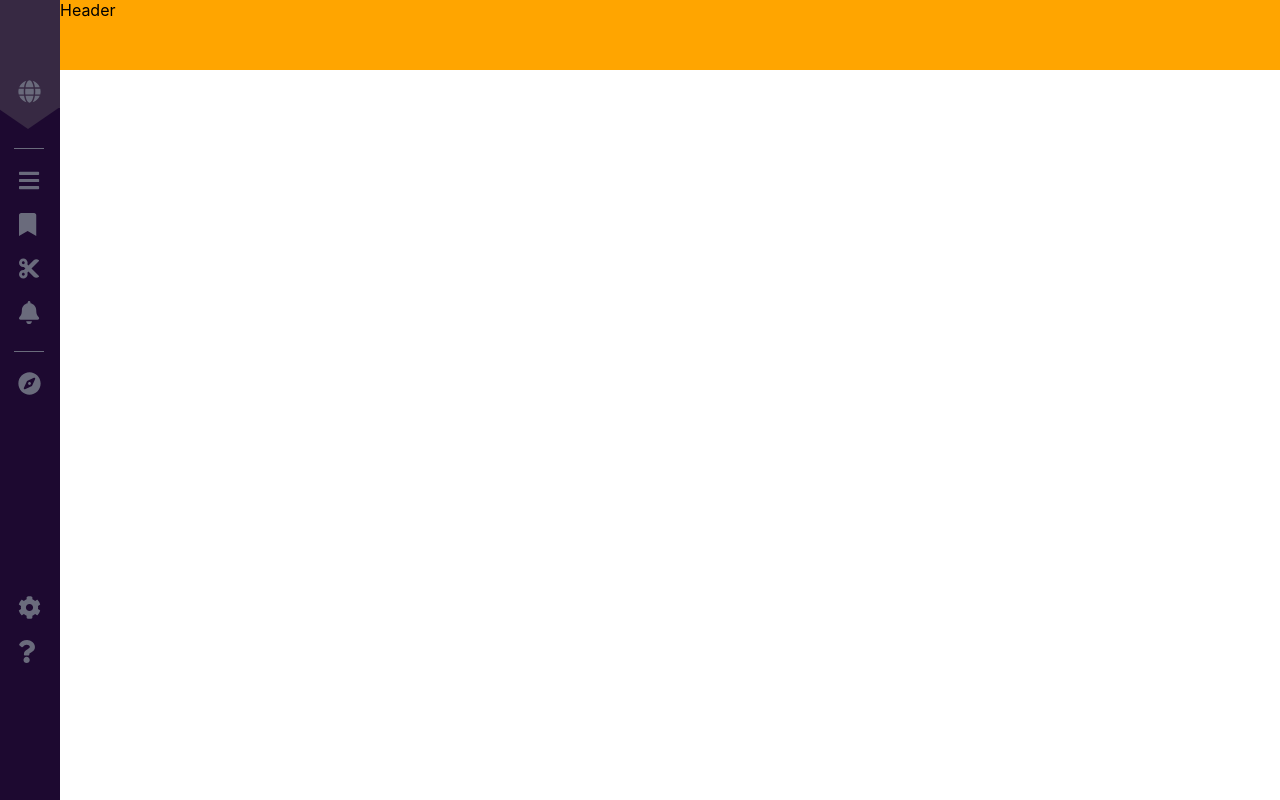
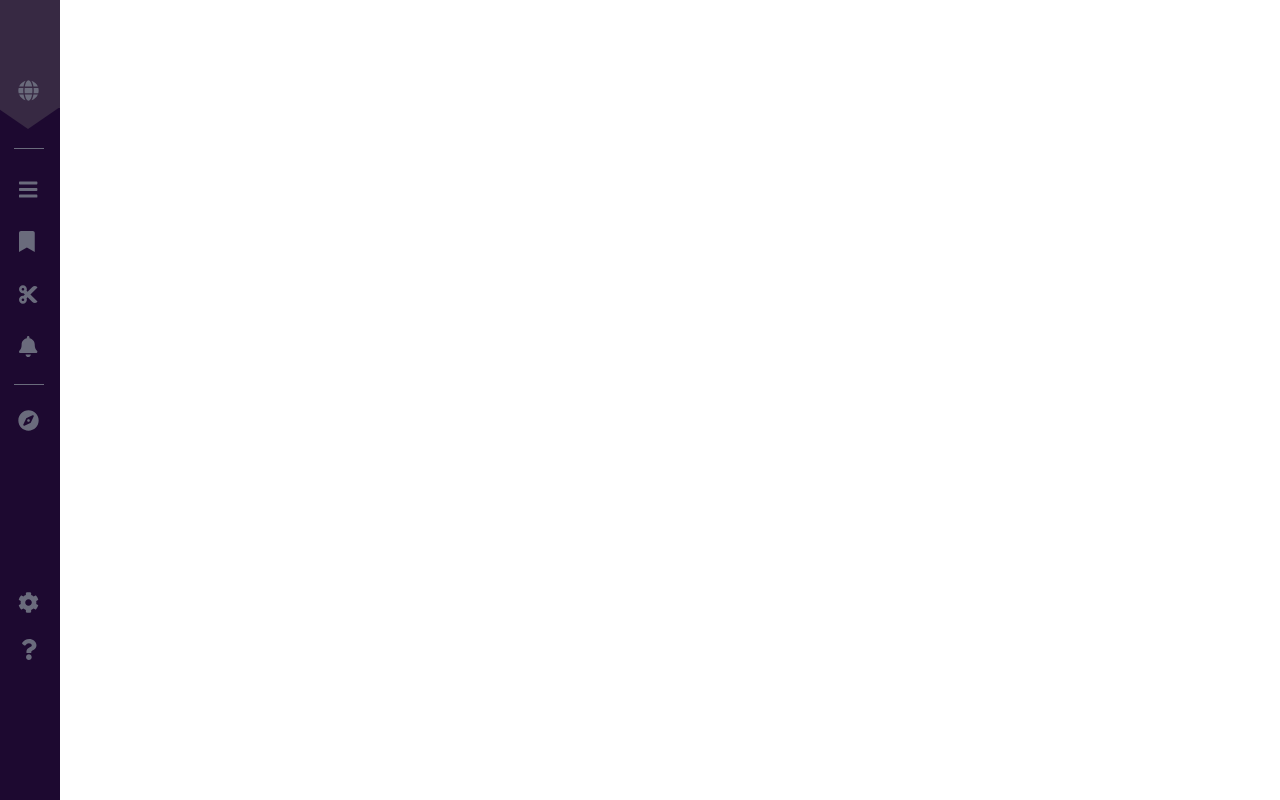
Before and after one commit to Liza-Nadieieva/clocktower, a React (Create React App) app: page / in a window 1280 px wide. Built offline with nearby package versions, Linux system fonts and the light colour scheme.

Commit message:
create tooltips

```diff
--- a/src/App.js
+++ b/src/App.js
@@ -8,9 +8,9 @@ import {Route, Redirect} from 'react-router-dom';
 function App(props) {
   return (
     <div className='container-wrapper'>
-      <Header/>
       <Navbar/>
       <div className='wrapper-content'>
+        <Route path='/header' component={Header} />
         <Route path='/content' component={Content} />
         <Redirect from='/' to='/'/>
       </div>
--- a/src/components/Navbar/Navbar.jsx
+++ b/src/components/Navbar/Navbar.jsx
@@ -12,37 +12,55 @@ const Navbar = () => {
 		<div className={classes.navbar}>
 			<div className={classes.arrow}>
 				<div className={classes.navbar_item1}>
-					<NavLink to='/content' activeClassName={classes.active}>
+					<div className={classes.tooltip}>
+						<span className={classes.tooltiptext}>Spaces&#160;Tracky Test </span>
+						<NavLink to='/spaces' activeClassName={classes.active}>
 							<FontAwesomeIcon icon={faGlobe} className={classes.navbar_icon}/>
 						</NavLink>
 					</div>
 				</div>
+			</div>
 			<div className={classes.navbar_elem1}>
 				<div className={classes.navbar_item2}>
+					<div className={classes.tooltip}>
+						<span className={classes.tooltiptext}>Dashboards</span>
 						<NavLink to='/menu' activeClassName={classes.active}>
 							<FontAwesomeIcon icon={faBars} className={classes.navbar_icon}/>
 						</NavLink>
 					</div>
+				</div>
 				<div className={classes.navbar_item2}>
+					<div className={classes.tooltip}>
+						<span className={classes.tooltiptext}>Views</span>
 						<NavLink to='/bookmark' activeClassName={classes.active}>
 							<FontAwesomeIcon icon={faBookmark} className={classes.navbar_icon}/>
 						</NavLink>
 					</div>
+				</div>
 				<div className={classes.navbar_item2}>
+					<div className={classes.tooltip}>
+						<span className={classes.tooltiptext}>SQL&#160;Snippets</span>
 						<NavLink to='/cut' activeClassName={classes.active}>
 							<FontAwesomeIcon icon={faCut} className={classes.navbar_icon}/>
 						</NavLink>
 					</div>
+				</div>
 				<div className={classes.navbar_item2}>
+					<div className={classes.tooltip}>
+						<span className={classes.tooltiptext}>SQL&#160;Alerts</span>
 						<NavLink to='/bell' activeClassName={classes.active}>
 							<FontAwesomeIcon icon={faBell} className={classes.navbar_icon}/>
 						</NavLink>
 					</div>
 				</div>
+			</div>
 			<div className={classes.navbar_item3}>
-				<NavLink to='/navigation' activeClassName={classes.active}>
+				<div className={classes.tooltip}>
+					<span className={classes.tooltiptext}>New&#160;Exploration</span>
+					<NavLink to='/content' activeClassName={classes.active}>
 						<FontAwesomeIcon icon={faCompass} className={classes.navbar_icon}/>
 					</NavLink>
+				</div>
 			</div>
 			<div className={classes.navbar_elem2}>
 				<div className={classes.navbar_item3}>
@@ -50,10 +68,15 @@ const Navbar = () => {
 						<FontAwesomeIcon icon={faCog} className={classes.navbar_icon}/>
 					</NavLink>
 				</div>
+				<div className={classes.navbar_elem3}>
 					<div className={classes.navbar_item3}>
-					<NavLink to='/question' activeClassName={classes.active}>
+						<div className={classes.tooltip}>
+							<span className={classes.tooltiptext}>Help</span>
+							<a href='#' target='_blank' activeClassName={classes.active}>
 								<FontAwesomeIcon icon={faQuestion} className={classes.navbar_icon}/>
-					</NavLink>
+							</a>
+						</div>
+					</div>
 				</div>
 			</div>
 		</div>
--- a/src/components/Navbar/navbar.module.css
+++ b/src/components/Navbar/navbar.module.css
@@ -26,7 +26,7 @@
 .navbar_icon{
   color: #6A6B7C;
   cursor: pointer;
-  font-size: 23px;
+  font-size: 21px;
 }
 .navbar_icon:hover{
 	color: #62CEC5;
@@ -45,7 +45,7 @@
   color: #62CEC5 !important;
 }
 .navbar_item2{
-  margin-top: 20px;
+  margin-top: 30px;
   padding-left: 5px;
 }
 .navbar_elem1{
@@ -57,9 +57,49 @@
   margin-left:14px;
 }
 .navbar_item3{
-  margin-top: 20px;
+  margin-top: 25px;
   padding-left: 18px;
 }
 .navbar_elem2{
-  margin-top: 200px;
+  margin-top: 160px;
 }
+.navbar_elem3{
+  padding-left: 3px;
+}
+.tooltip{
+  position: relative;
+  display: inline-block;
+}
+.tooltip .tooltiptext {
+  visibility: hidden;
+  background-color: #372943;
+  color: #fff;
+  font-size: 12px;
+  font-family: sans-serif;
+  text-align: left;
+  border-radius: 6px;
+  padding: 14px 10px 14px 10px;
+  margin-left: 30px;
+  position: absolute;
+  z-index: 1;
+  top: -14px;
+  left: 105%;
+  opacity: 0;
+  transition: opacity 0.8s;
+}
+
+.tooltip:hover .tooltiptext {
+  visibility: visible;
+  opacity: 1;
+}
+
+.tooltip .tooltiptext::after {
+  content: " ";
+  position: absolute;
+  top: 50%;
+  right: 100%;
+  margin-top: -5px;
+  border-width: 5px;
+  border-style: solid;
+  border-color: transparent #372943 transparent transparent;
+}
```
Lines whose indentation alone changed are shown as unchanged.
